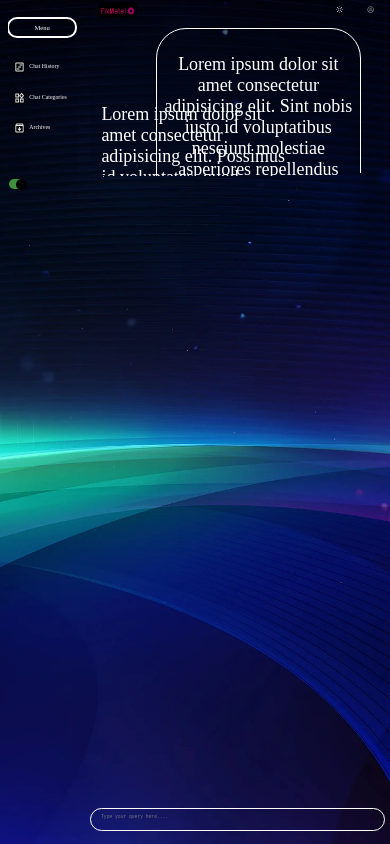
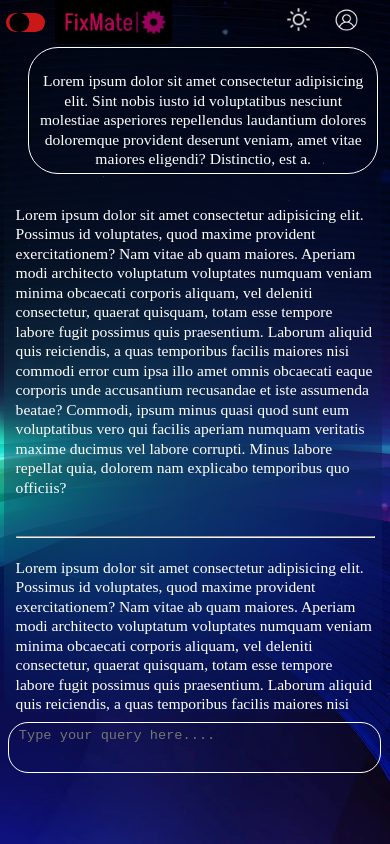
Before and after one commit to SharizHussain/FixMate-AI, a React (Vite) app: page / in a window 390 px wide. Built offline with nearby package versions, Linux system fonts and the light colour scheme.

Commit message:
Responsive and sidebar more Features Added

```diff
--- a/src/App.css
+++ b/src/App.css
@@ -252,8 +252,8 @@
   overflow-y: auto;
   overflow-x: hidden;
   z-index: 3;
-  height: 48vw;
-  width: 18vw;
+  height: inherit;
+  width: inherit;
   background-color: transparent;
   /* border: 1px solid var(--color); */
   border-radius: 20px;
@@ -274,7 +274,7 @@
 }
 
 .sidebarOff {
-  margin-left: -20vw;
+  margin-left: -40vw;
 }
 
 .sidebar>img {
@@ -380,14 +380,49 @@
 }
 
 .chatTitles {
+  cursor: pointer;
   text-align: left;
   height: 2vw;
+  width: 15vw;
   padding: 1vw;
   color: var(--color);
+  overflow: hidden;
+}
+.chatTitles>span:nth-child(1){
+  position: absolute;
+  height: 2vw;
+  width: 13vw;
+}
+.chatTitles>span:nth-child(2){
+  cursor: pointer;
+  position: absolute;
+  right: 1.5vw;
+  top: 0.8vw;
+  padding-bottom: 1vw;
 }
 
 .chatTitles:hover {
-  background-color: #03346E;
+  background-color: white;
+  border-radius: 20px;
+  color: black;
+}
+.chatTitles>span:hover:nth-child(2){
+  scale: 1.5;
+}
+
+.deleteChatFocused{
+  position: absolute;
+  color: red;
+  border: 1px solid red;
+  background-color: black;
+  display: none;
+  margin: -1vw 0 0 -13.5vw;
+  z-index: 11;
+  width: 15vw;
+  height: 2vw;
+  padding: 1vw;
+  text-align: center;
+  font-size: 1.5w;
 }
 
 /**** Chat Categories ****/
@@ -402,12 +437,13 @@
 }
 
 .chatCatgs {
+  cursor: pointer;
   position: relative;
   height: 5vw;
   width: 7vw;
   border-radius: 20px;
   background-color: lightblue;
-  margin: 1vw;
+  margin: 2vw 1vw;
   text-align: center;
 }
 
@@ -486,8 +522,8 @@ main {
   overflow-y: auto;
   z-index: 3;
   border-radius: 20px;
-  height: 45vw;
-  width: 72vw;
+  height: inherit;
+  width: inherit;
   /* margin: 0.2vw 0 0 23%; */
   backdrop-filter: blur(100px);
   transition: transform 0.5s;
@@ -528,7 +564,7 @@ main {
 }
 
 .question_in_chat{
-  position: absolute;
+  position: relative;
   z-index: 1111;
   height: fit-content;
   width: 50vw;
@@ -538,7 +574,7 @@ main {
   padding: 1vw 1vw;;
   border-radius: 30px;
   text-align: center;
-  font-size: large;
+  font-size: 1.4vw;
 }
 
 .answer_in_chat{
@@ -547,7 +583,7 @@ main {
   height: fit-content;
   width: 50vw;
   color: var(--color);
-  margin: 20vw 0 0 2vw;
+  margin: 2vw 0 0 2vw;
   padding: 1vw 1vw;;
   border-radius: 30px;
   font-size: large;
--- a/src/App.jsx
+++ b/src/App.jsx
@@ -2,6 +2,7 @@ import { useEffect, useState, useRef } from 'react'
 import Chats from './components/Chats'
 import Loader from './Loader'
 import './App.css'
+import './AppMobile.css'
 import { icons, themes } from './Data'
 
 function App() {
@@ -10,6 +11,14 @@ function App() {
   const [dark, setDark] = useState(true);
   const [menu, setMenu] = useState("Menu");
   const [toggle, setToggle] = useState(true);
+  useEffect(()=>{
+    if(window.innerWidth<=780){
+      setToggle(false)
+    }
+    else{
+      setToggle(true)
+    }
+  },[])
   const [currentWallpaper, setCurrentWallpaper] = useState(themes.theme1);
   const theme = useRef("")
   const [sidColor, setSidColor] = useState(true);
@@ -76,11 +85,12 @@ function App() {
     setSidColor(true)
   }
 
-  // Mouse Follower //
-  window.addEventListener('mousemove', (e) => {
-    cursorRef.current.style.marginLeft = e.clientX + "px"
-    cursorRef.current.style.marginTop = e.clientY + "px"
-    if (toggle) {
+  useEffect(()=>{
+    // Mouse Follower //
+    window.addEventListener('mousemove', (e) => {
+      cursorRef.current.style.marginLeft = e.clientX + "px"
+      cursorRef.current.style.marginTop = e.clientY + "px"
+      if (toggle) {
       cursorRefChat.current.style.marginLeft = e.clientX - 300 + "px"
       cursorRefChat.current.style.marginTop = e.clientY + 30 + "px"
     }
@@ -89,6 +99,8 @@ function App() {
       cursorRefChat.current.style.marginTop = e.clientY + 30 + "px"
     }
   })
+
+})
 
   let timeout;
   return (
--- /dev/null
+++ b/src/AppMobile.css
@@ -0,0 +1,162 @@
+@media (max-width:780px) {
+
+    .loadImg{
+        width: 95vw;
+    }
+    .loadImgOverlay{
+        padding: 13vw 0;
+        width: 40vw;
+    }
+
+    .header {
+        height: 10vw;
+    }
+
+    .navLeft>.title {
+        width: 30vw;
+        margin-left: -11vw;
+    }
+
+    .header>.navRight {
+        margin-left: 50%;
+    }
+
+    .sun {
+        height: 6vw;
+        width: 6vw;
+        /* background-color: red; */
+    }
+
+    .profileImg {
+        width: 6vw;
+    }
+
+    .backBtn{
+        height: 9vw !important;
+        width: 7vw !important;
+
+    }
+    .currentMenu {
+        font-size: 4vw;
+    }
+
+    .menuTabs {
+        font-size: 5vw;
+        margin-top: 10vw;
+        height: 40vw;
+        gap: 5vw;
+    }
+
+    .menuTabs>div>span {
+        margin-left: 10vw;
+    }
+
+    .icons {
+        width: 7vw;
+    }
+
+    .sidebarWrap {
+        height: 95vh;
+        width: 55vw;
+        margin-left: -0.8vw;
+        /* margin-top: 5vw; */
+    }
+
+    .sidebarOff {
+        margin-left: -60vw
+    }
+
+    .sidebarToggle {
+        margin-top: 1.5vh;
+        margin-left: 50vw;
+        height: 5vw;
+        width: 10vw;
+    }
+
+    .sidebarToggleOff {
+        margin-left: 1.5vw;
+    }
+
+    .sidebarToggle>div {
+        height: 4vw;
+        width: 4vw;
+        margin-left: 4.4vw;
+    }
+
+    .toggleOff {
+        transform: translateX(-3.5vw);
+    }
+
+
+    .mainInputTrans {
+        transform: translateX(0vw);
+    }
+
+    .chatAreaWrap {
+        margin-top: 5vw;
+        height: 82vh;
+        width: 97vw;
+        margin-left: 1vw;
+    }
+
+    .question_in_chat {
+        font-size: 4vw;
+        line-height: 5vw;
+        width: 90%;
+        margin-left: 6.2vw;
+    }
+
+    .answer_in_chat {
+        font-size: 4vw;
+        line-height: 5vw;
+        width: 95%;
+
+    }
+
+    .mainInput {
+        position: relative;
+        height: 10vw;
+        font-size: 3.5vw;
+        top: 85.5vh;
+        width: 90%;
+        margin-left: 2vw;
+    }
+
+    .themeMenu {
+        height: 40vw;
+        width: 55vw;
+        margin: -5vw 0 0 -35vw;
+        padding: 0 1vw;
+    }
+
+    .wallpapers>img {
+        width: 15vw;
+        height: 15vw;
+    }
+    .customBg>h3{
+        font-size: 3vw;
+    }
+
+    .chatTitles{
+        width: 45vw;
+        height: 5vw;
+        margin-top: 2vw;
+    }
+    .chatTitles>span:nth-child(1){
+        width: 40vw;
+    }
+
+    .deleteChatFocused{
+        margin: -1vw 0 0 -35.5vw;
+        width: 40vw;
+        height: 5vw;
+        padding: 1vw;
+        text-align: center;
+        font-size: 1.5w;
+      }
+
+      .chatCatgs{
+        width: 25vw;
+        height: 15vw;
+      }
+}
--- a/src/components/Chats.jsx
+++ b/src/components/Chats.jsx
@@ -2,27 +2,38 @@ import React, { useState } from 'react'
 import '../App.css'
 
 export default function Chats({ prop }) {
+
   const [dummyHistory, setDummyHistory] = useState([
-    { title: "Hello Moto", description: "hakjfkjaskjfkjaskdfj" },
-    { title: "Who is Dr. Doom", description: 'ailsdjflkjasdklfj' },
-    { title: "Tell me about Js", description: "ladkjfljaslfjlask" },
-    { title: "Who is known as Bhaijaan", description: 'ailsdjflkjasdklfj' },
-    { title: "Hello Moto", description: "hakjfkjaskjfkjaskdfj" },
-    { title: "Who is Dr. Doom", description: 'ailsdjflkjasdklfj' },
-    { title: "Tell me about Js", description: "ladkjfljaslfjlask" },
-    { title: "Who is known as Bhaijaan", description: 'ailsdjflkjasdklfj' },
-    { title: "Hello Moto", description: "hakjfkjaskjfkjaskdfj" },
-    { title: "Who is Dr. Doom", description: 'ailsdjflkjasdklfj' },
-    { title: "Tell me about Js", description: "ladkjfljaslfjlask" },
-    { title: "Who is known as Bhaijaan", description: 'ailsdjflkjasdklfj' }
+    { title: "Hello Moto", quetions: [], answers: [], },
+    { title: "Who is Dr. Doom", quetions: [], answers: [], },
+    { title: "Tell me about Js", quetions: [], answers: [], },
+    { title: "Who is known as Bhaijaan", quetions: [], answers: [], },
+    { title: "Hello Moto", quetions: [], answers: [], },
+    { title: "Who is Dr. Doom", quetions: [], answers: [], },
+    { title: "Tell me about Js", quetions: [], answers: [], },
+    { title: "Who is known as Bhaijaan dsfasdfasdfds", quetions: [], answers: [], },
+    { title: "Hello Moto", quetions: [], answers: [], },
+    { title: "Who is Dr. Doom", quetions: [], answers: [], },
+    { title: "Tell me about Js", quetions: [], answers: [], },
+    { title: "Who is known as Bhaijaan", quetions: [], answers: [], }
   ]);
 
   const [dummyCatgs, setDummyCatgs] = useState([
-    { img: "", title: "College" },
-    { img: "", title: "Cooking" },
-    { img: "", title: "Movie" },
-    { img: "", title: "Web" }
+    { img: "", title: "College", chatTitles: ["Library info", "C++ assigments", "Multimedia tools"], },
+    { img: "", title: "Cooking", chatTitles: ["Chicken Tikka Recipe", "Shake", "Pizza Recipe"], },
+    { img: "", title: "Movie", chatTitles: ["Sikander", "Avengers", "Kick"], },
+    { img: "", title: "Web", chatTitles: ["Js Topics", "Baas", "Mongodb"], }
   ])
+
+  const [activeCatgs, setActiveCatgs] = useState(null)
+  function ActiveCategory(index) {
+    setActiveCatgs(index)
+  }
+
+  // function deleteBtnFun(i){
+  //   // e.chatTitles[i].style.display = "block"
+  // }
+
   return (
     <>
       {
@@ -30,8 +41,47 @@ export default function Chats({ prop }) {
 
           <div className='chatHistory'>
             {
-              dummyHistory.map((e, index) => (
-                <div key={index} className='chatTitles'>{e.title}</div>
+              dummyHistory.map((e, i) => (
+                <div key={i} className='chatTitles'>
+                  <span>
+                    {e.title}
+                  </span>
+                  <span className='chatOptions' onMouseEnter={()=>{
+    document.querySelector(`#deleteBtn${i}`).style.display = "inline" }} onMouseLeave={()=>{document.querySelector(`#deleteBtn${i}`).style.display = "none" }}>... <span id={`deleteBtn${i}`} className='deleteChatFocused'>Delete</span></span>
+                </div>
+              ))
+            }
+          </div>
+          :
+          prop === "Archives" ?
+          <div className='chatHistory'>
+          {
+            dummyHistory.map((e, i) => (
+                i<4 ?
+              <div key={i} className='chatTitles'>
+                <span>
+                  {e.title}
+                </span>
+                <span className='chatOptions' onMouseEnter={()=>{
+  document.querySelector(`#deleteBtn${i}`).style.display = "inline" }} onMouseLeave={()=>{document.querySelector(`#deleteBtn${i}`).style.display = "none" }}>... <span id={`deleteBtn${i}`} className='deleteChatFocused'>Delete</span></span>
+              </div>
+              :
+              ""
+            ))
+          }
+        </div>
+          :
+          activeCatgs !== null ?
+            <div className='chatHistory'>
+              {
+                dummyCatgs[activeCatgs].chatTitles.map((title, i) => (
+                  <div key={i} className='chatTitles'>
+                    <span>
+                      {title}
+                    </span>
+                    <span className='chatOptions' onMouseEnter={()=>{
+    document.querySelector(`#deleteBtn${i}`).style.display = "inline" }} onMouseLeave={()=>{document.querySelector(`#deleteBtn${i}`).style.display = "none" }}>... <span id={`deleteBtn${i}`} className='deleteChatFocused'>Delete</span></span>
+                  </div>
                 ))
               }
             </div>
@@ -39,7 +89,7 @@ export default function Chats({ prop }) {
             <div className='catgs'>
               {
                 dummyCatgs.map((e, index) => (
-                <div key={index} className='chatCatgs'>
+                  <div key={index} className='chatCatgs' onClick={() => { ActiveCategory(index) }}>
                     <img src=" " alt="" className='catgsImg' />
                     <div className='catgsTitle'>{e.title}</div>
                   </div>
--- a/src/components/Login_Signup.css
+++ b/src/components/Login_Signup.css
@@ -160,7 +160,7 @@
 .login-container {
     position: absolute;
     border: 2px solid white;
-    opacity: 0;
+    /* opacity: 0; */
     backdrop-filter: blur(30px);
     display: flex;
     justify-content: center;
--- a/src/components/Login_Signup.jsx
+++ b/src/components/Login_Signup.jsx
@@ -24,9 +24,9 @@ export default function Login_Signup() {
       opacity: 0
     });
 
-    tl.to('.login-container', {
+    tl.from('.login-container', {
       delay: 0.8,
-      opacity: 1,
+      opacity: 0,
     });
 
     tl.to('.login-container', {
```
Lines whose indentation alone changed are shown as unchanged.
